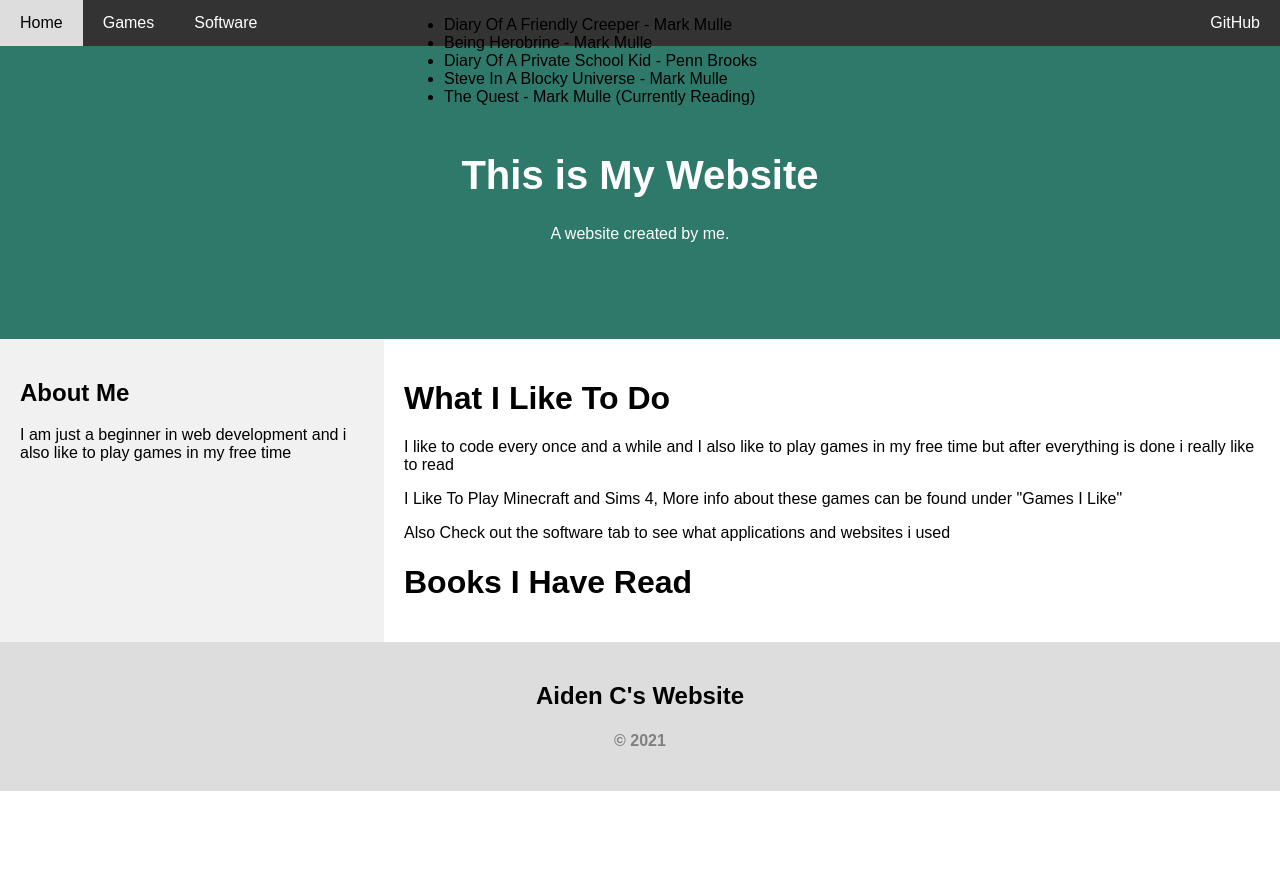
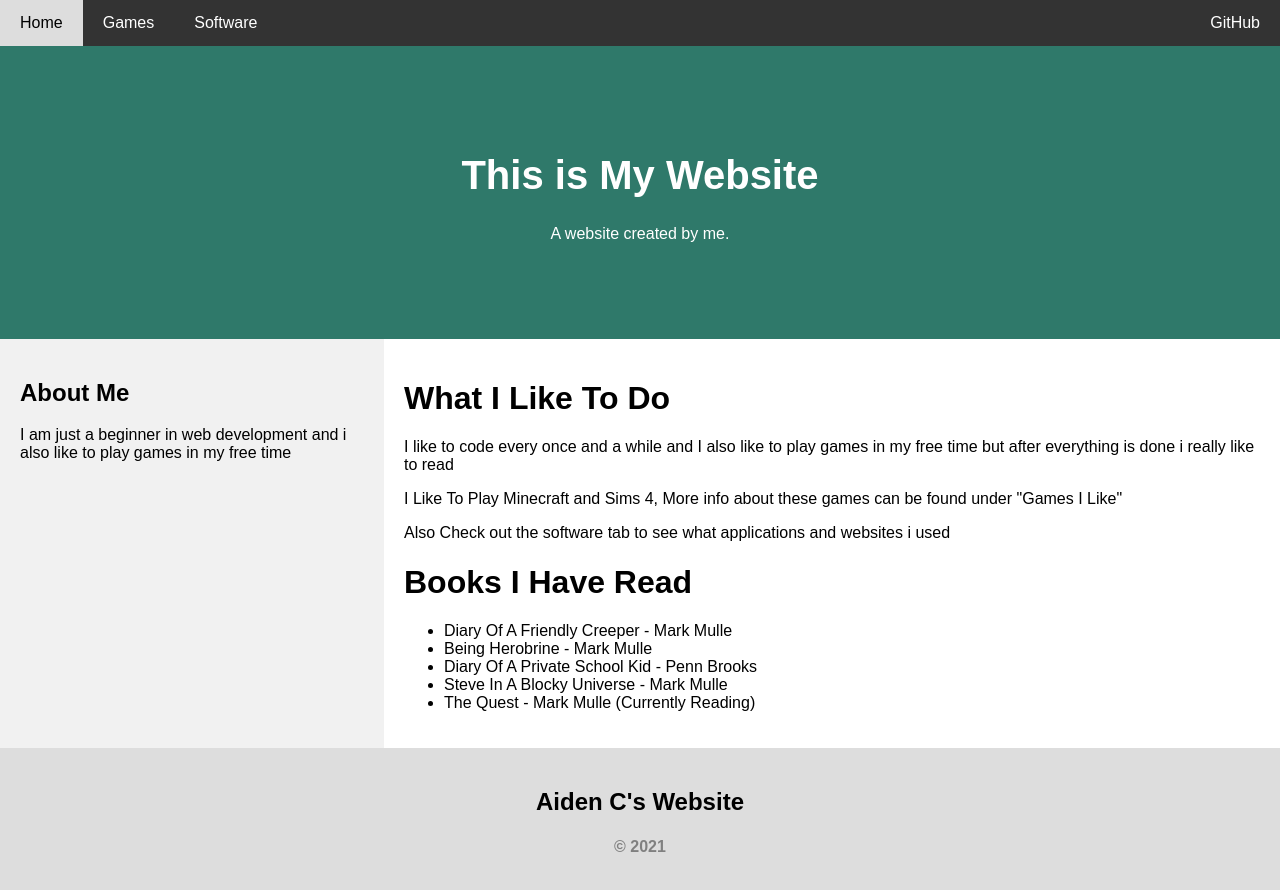
Before and after one commit to ajcc11431/mysite, a plain HTML site: page index.html in a window 1280 px wide. Before the commit the page ends 800 px from the top, so only its background shows below. Drawn offline with Linux system fonts and the light colour scheme.

Commit message:
Update style.css

```diff
--- a/style.css
+++ b/style.css
@@ -107,7 +107,7 @@
   }
 
 ul {
-  position: fixed;
+  position: -webkit-sticky; /* Safari */
+  position: sticky;
   top: 0;
-  width: 100%;
 }
```
